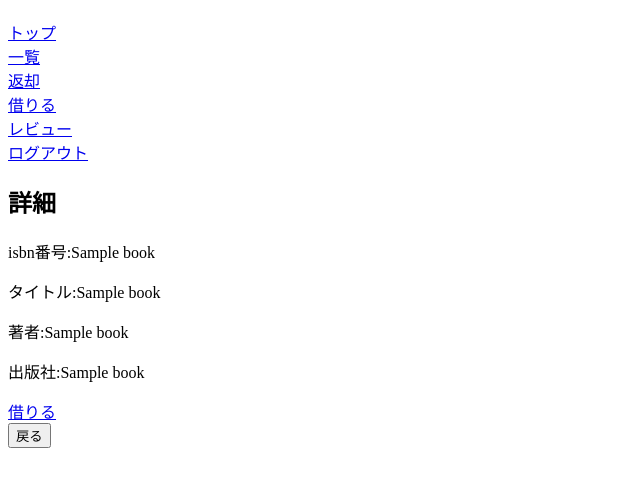
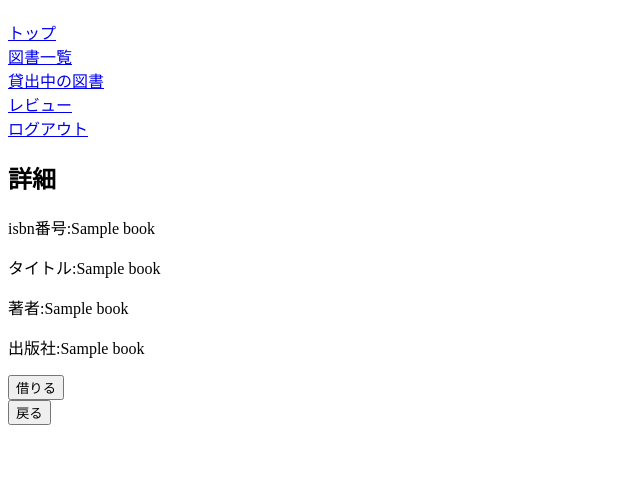
Before and after one commit to nishizawa-24/py_project, a Flask app: template templates/book_detail.html in a window 1280 px wide. Shown: the part 55-542 px from the top of the page, without its empty margins (0-640 px from the left). Run offline with Flask 3, Linux system fonts and the light colour scheme; the template is opened without the code that fills it: most values are stand-ins (such as "Sample title", 1, 10 or a date in 2020).

Commit message:
URLの変更

```diff
--- a/templates/book_detail.html
+++ b/templates/book_detail.html
@@ -11,9 +11,8 @@
         <article>
             <div class="side">
                 <a href="{{url_for('mypage')}}">トップ</a><br>
-                <a href="{{url_for('show_all_book')}}">一覧</a><br>
-                <a href="{{url_for('mypage')}}">返却</a><br>
-                <a href="{{url_for('mypage')}}">借りる</a><br>
+                <a href="{{url_for('show_all_book')}}">図書一覧</a><br>
+                <a href="{{url_for('book_list_borrowed')}}">貸出中の図書</a><br>
                 <a href="{{url_for('mypage')}}">レビュー</a><br>
                 <a href="{{url_for('logout')}}">ログアウト</a><br>
             </div>
@@ -23,7 +22,17 @@
                 <p>タイトル:{{ book[2]}}</p>
                 <p>著者:{{ book[3]}}</p>
                 <p>出版社:{{ book[4]}}</p>
-                <a href="#">借りる</a><br>
+                {% if return_book == True: %}
+                <form action="#" method="post">
+                    <input type="hidden" name="book_id" value="{{ book[0] }}">
+                    <button type="submit">返す</button>
+                </form>
+                {% else: %}
+                <form action="{{url_for('book_borrow_confirm')}}" method="post">
+                    <input type="hidden" name="book_id" value="{{ book[0] }}">
+                    <button type="submit">借りる</button>
+                </form>
+                {% endif %}
                 <button type="button" onclick="history.back()">戻る</button>
             </div>
         </article>
```
